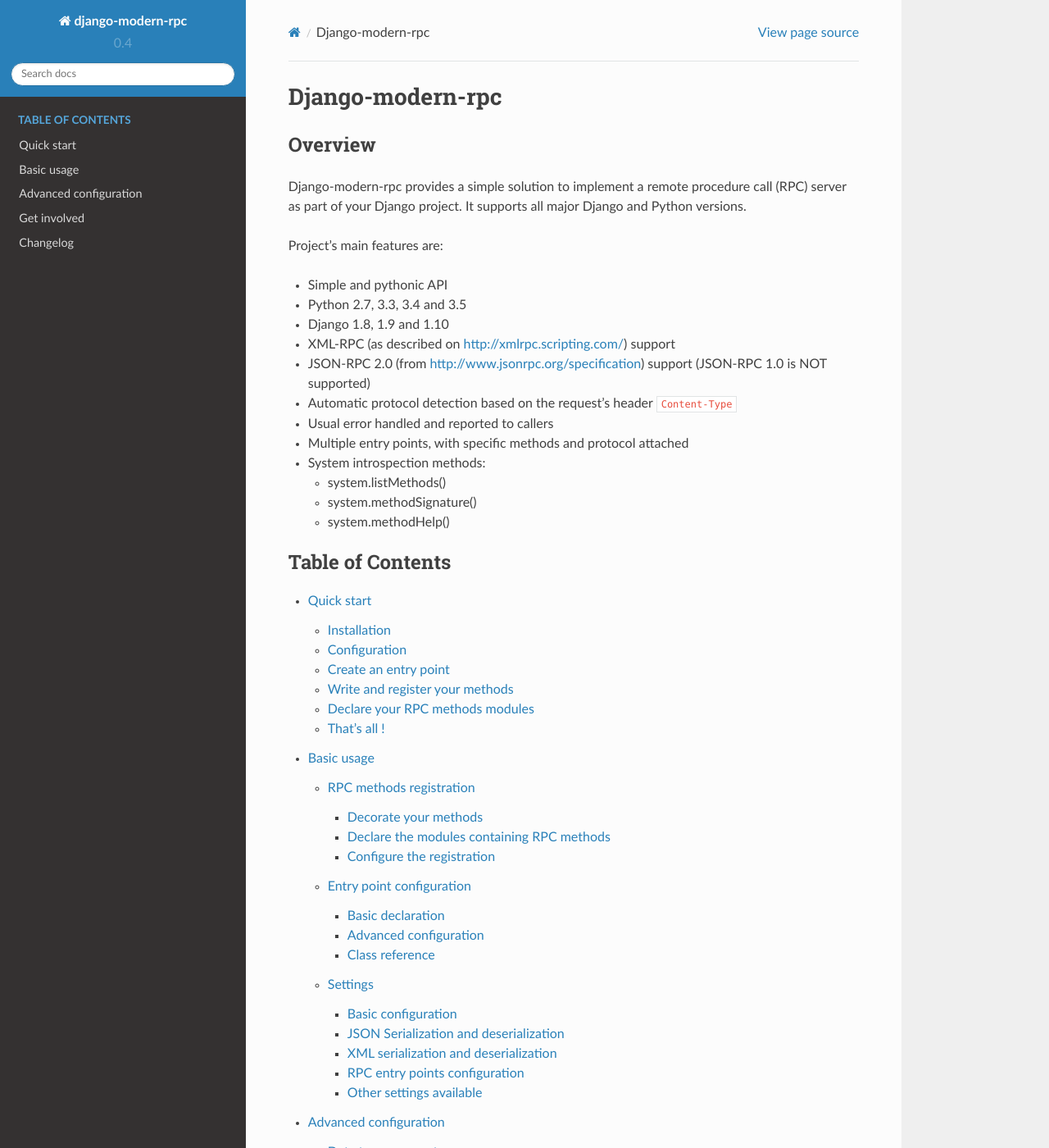
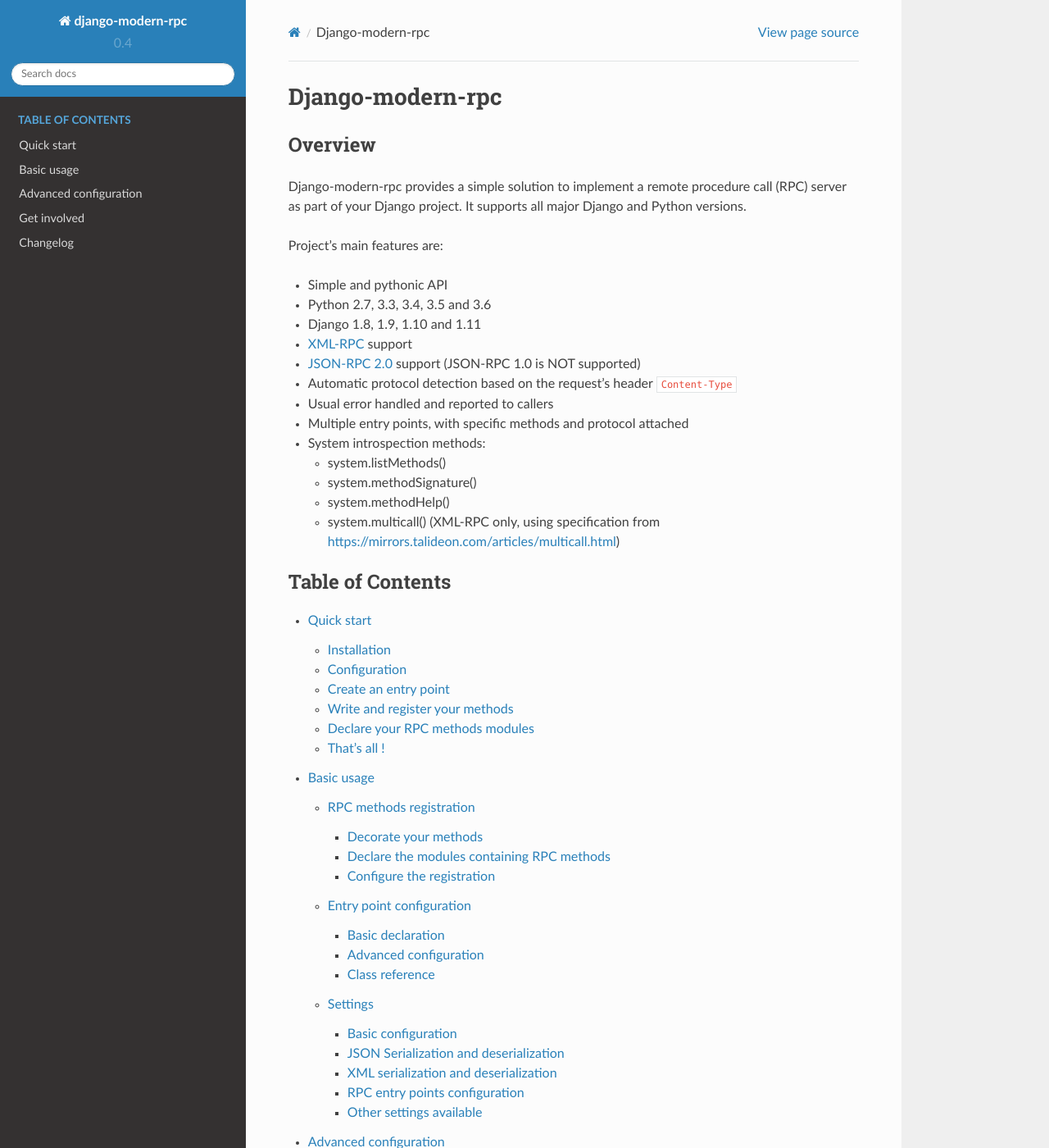
Before and after one commit to alorence/django-modern-rpc, a Sphinx documentation site: the page built from docs/source/index.rst, in a window 1280 px wide and 1400 px high. Shown: the whole window at 82% size. Built offline with Sphinx 7.4.7 and the Read the Docs theme 2.0.0, drawn with Linux system fonts in a browser that asks for light colours; some of the changed text lies outside the part shown.

Commit message:
Doc fixes

```diff
--- a/docs/source/advanced/authentication.rst
+++ b/docs/source/advanced/authentication.rst
@@ -70,7 +70,7 @@
         return a + b
 
 HTTP Basic Authentication support
----------------------------------
+=================================
 
 django-modern-rpc comes with a builtin support for `HTTP Basic Auth`_. It provides a set of decorators to directly
 extract user information from request, and test this user against Django authentication system:
--- a/docs/source/advanced/tips_and_tricks.rst
+++ b/docs/source/advanced/tips_and_tricks.rst
@@ -18,8 +18,9 @@
 .. code:: python
 
     from modernrpc.core import REQUEST_KEY, ENTRY_POINT_KEY, PROTOCOL_KEY, HANDLER_KEY
+    from modernrpc.core import rpc_method
 
-
+    @pc_method
     def content_type_printer(**kwargs):
 
         # Get the current request
--- a/docs/source/index.rst
+++ b/docs/source/index.rst
@@ -11,10 +11,10 @@
 Project's main features are:
 
 - Simple and pythonic API
-- Python 2.7, 3.3, 3.4 and 3.5
-- Django 1.8, 1.9 and 1.10
-- XML-RPC (as described on http://xmlrpc.scripting.com/) support
-- JSON-RPC 2.0 (from http://www.jsonrpc.org/specification) support (JSON-RPC 1.0 is NOT supported)
+- Python 2.7, 3.3, 3.4, 3.5 and 3.6
+- Django 1.8, 1.9, 1.10 and 1.11
+- XML-RPC_ support
+- `JSON-RPC 2.0`_ support (JSON-RPC 1.0 is NOT supported)
 - Automatic protocol detection based on the request's header ``Content-Type``
 - Usual error handled and reported to callers
 - Multiple entry points, with specific methods and protocol attached
@@ -23,6 +23,10 @@
   - system.listMethods()
   - system.methodSignature()
   - system.methodHelp()
+  - system.multicall() (XML-RPC only, using specification from https://mirrors.talideon.com/articles/multicall.html)
+
+.. _XML-RPC: http://xmlrpc.scripting.com/
+.. _JSON-RPC 2.0: http://www.jsonrpc.org/specification
 
 .. toctree::
    :maxdepth: 3
```
Also changed, not shown: README.rst (+19 -15 lines).
